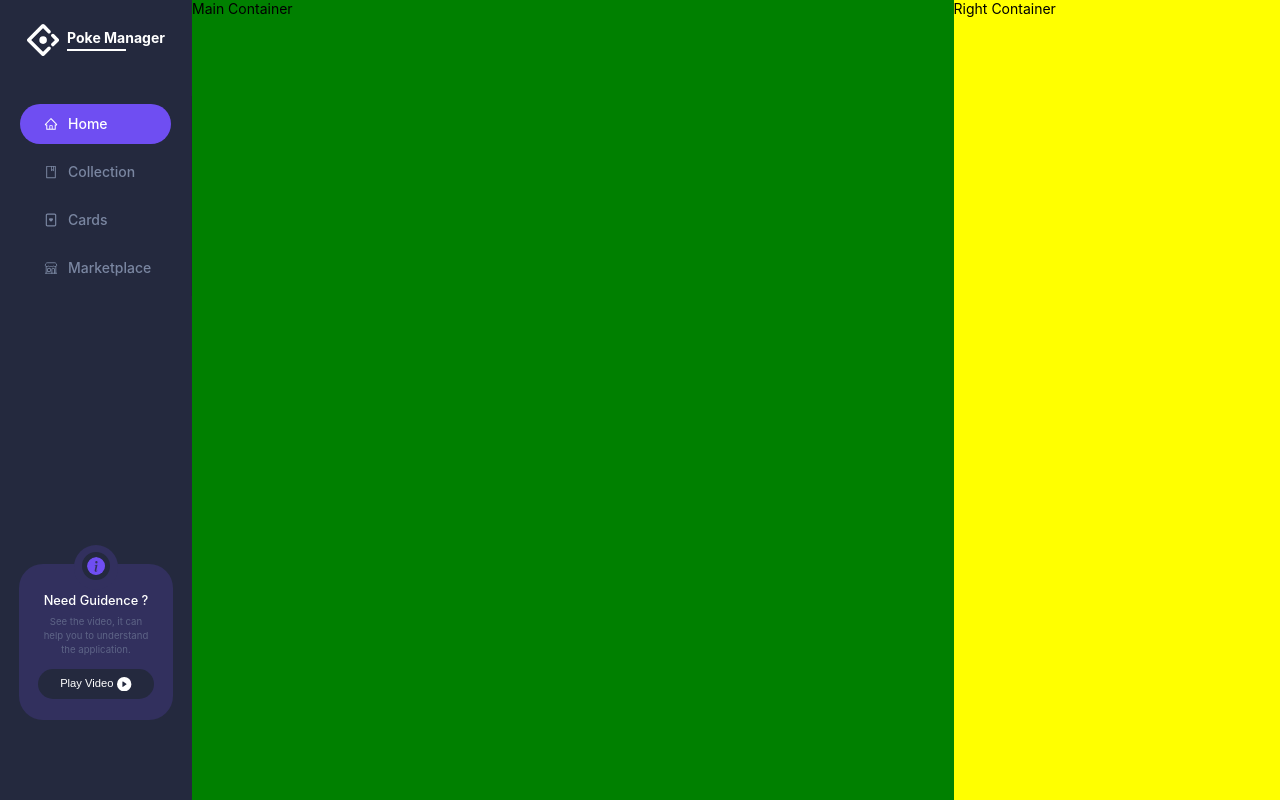
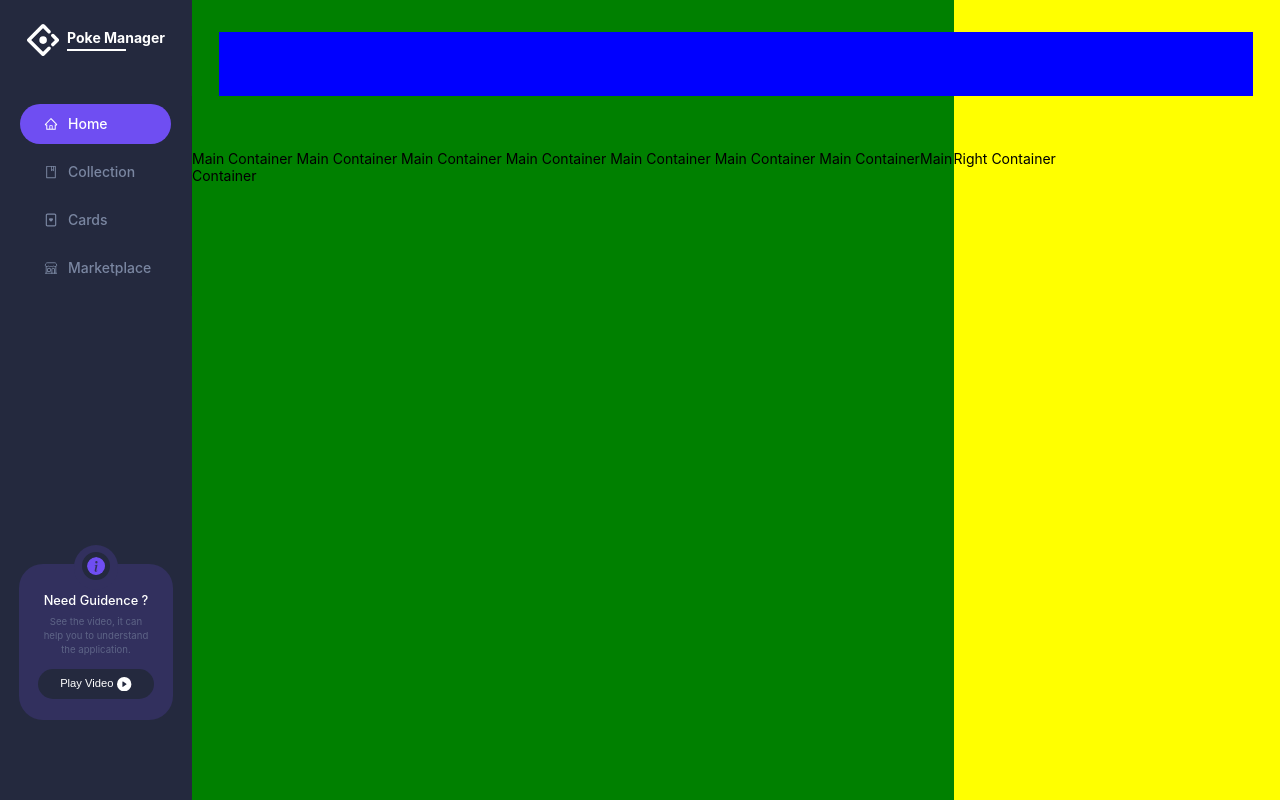
Before and after one commit to jeremyv59/poke-collection-manager, a React (Create React App) app: page / in a window 1280 px wide. Built offline with nearby package versions, Linux system fonts and the light colour scheme.

Commit message:
Display CustomHeader

```diff
--- a/src/pages/homepage/home_styled.tsx
+++ b/src/pages/homepage/home_styled.tsx
@@ -6,10 +6,27 @@ export const HomepageLayout = styled(Layout)`
   min-height: 100vh;
   width: 90%;
   background: red;
+  position: relative;
 
   @media ${device.tablet} {
     display: flex;
     flex-direction: row;
+  }
+`;
+
+export const CustomHeader = styled(Layout.Header)`
+  margin-top: 1.6rem;
+  display: flex;
+  background: blue;
+  width: 95%;
+  align-self: center;
+
+  @media ${device.tablet} {
+    position: absolute;
+    margin: auto;
+    left: 0;
+    right: 0;
+    top: 2rem;
   }
 `;
 
@@ -19,6 +36,7 @@ export const MainContainer = styled.div`
 
   @media ${device.tablet} {
     width: 70%;
+    padding-top: 150px;
   }
 `;
 
@@ -28,5 +46,6 @@ export const RightContainer = styled.div`
 
   @media ${device.tablet} {
     width: 30%;
+    padding-top: 150px;
   }
 `;
--- a/src/pages/homepage/index.tsx
+++ b/src/pages/homepage/index.tsx
@@ -1,6 +1,11 @@
 import React from "react";
 import { Breadcrumb, Layout } from "antd";
-import { HomepageLayout, MainContainer, RightContainer } from "./home_styled";
+import {
+  CustomHeader,
+  HomepageLayout,
+  MainContainer,
+  RightContainer,
+} from "./home_styled";
 
 const { Header, Content } = Layout;
 
@@ -16,7 +21,11 @@ const Homepage = () => {
           alignSelf: "center",
         }}
       /> */}
-      <MainContainer>Main Container</MainContainer>
+      <CustomHeader />
+      <MainContainer>
+        Main Container Main Container Main Container Main Container Main
+        Container Main Container Main ContainerMain Container
+      </MainContainer>
 
       <RightContainer>Right Container</RightContainer>
       {/* <Layout className="site-layout">
```
